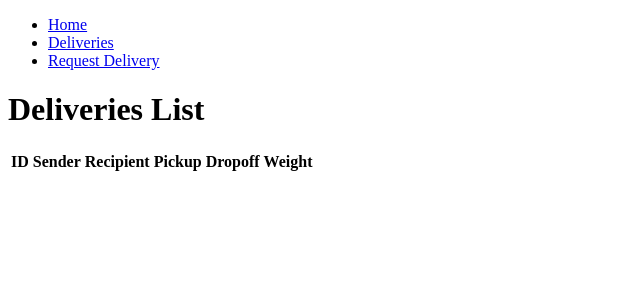
After one commit to SarahDaccache/SOEN343, a Flask app: page /deliveries in a window 1280 px wide. The commit adds this page. Shown: the top 300 px of the page, without its empty margins (0-640 px from the left). Run offline with Flask 3, Linux system fonts and the light colour scheme; lists and menus that the app fills with data are empty.

Commit message:
added logic request and view deliveries

```diff
--- /dev/null
+++ b/code/controllers/__init__.py
@@ -0,0 +1,4 @@
+from .delivery_controller import DeliveryController
+from .package_controller import PackageController
+
+__all__ = ["DeliveryController", "PackageController"]
--- a/code/main.py
+++ b/code/main.py
@@ -1,12 +1,29 @@
 from flask import Flask, redirect, url_for, request, render_template, session
+from models import *
+from controllers import *
 
 app = Flask(__name__)
 app.secret_key = "123Vivalalgerie"
+
+delivery_controller = DeliveryController.getInstance()
 
 @app.route("/")
 def home():
     return render_template("index.html")
 
+@app.route("/request_delivery", methods=["POST", "GET"])
+def request_delivery():
+    if request.method == "POST":
+        delivery_controller.extract_delivery(request.form)
+        return redirect(url_for('deliveries'))
+
+    else:
+        return render_template("request_delivery.html")
+
+@app.route('/deliveries')
+def deliveries():
+    return render_template("deliveries.html", deliveries=delivery_controller.deliveries)
+
 
 if __name__ == "__main__":
     app.run()
--- /dev/null
+++ b/code/models/__init__.py
@@ -0,0 +1,4 @@
+from .delivery import Delivery
+from .package import Package
+
+__all__ = ["Delivery", "Package"]
--- /dev/null
+++ b/code/templates/deliveries.html
@@ -0,0 +1,29 @@
+{% include 'header.html' %}
+
+    <h1>Deliveries List</h1>
+    <table>
+        <thead>
+            <tr>
+                <th>ID</th>
+                <th>Sender</th>
+                <th>Recipient</th>
+                <th>Pickup</th>
+                <th>Dropoff</th>
+                <th>Weight</th>
+            </tr>
+        </thead>
+        <tbody>
+            {% for del in deliveries %}
+            <tr>
+                <td>{{ del.id }}</td>
+                <td>{{ del.sender }}</td>
+                <td>{{ del.recipient }}</td>
+                <td>{{ del.package.pickup }}</td>
+                <td>{{ del.package.dropoff }}</td>
+                <td>{{ del.package.weight }}</td>
+            </tr>
+            {% endfor %}
+        </tbody>
+    </table>
+    </body>
+</html>
--- a/code/templates/header.html
+++ b/code/templates/header.html
@@ -10,6 +10,8 @@
             <nav>
                 <ul>
                     <li><a href="/">Home</a></li>
+                    <li><a href="/deliveries">Deliveries</a></li>
+                    <li><a href="/request_delivery">Request Delivery</a></li>
                 </ul>
             </nav>
         </header>
```
Also changed, not shown: code/controllers/delivery_controller.py (added, +21 -0 lines), code/controllers/package_controller.py (added, +17 -0 lines), code/models/delivery.py (added, +9 -0 lines), code/models/package.py (added, +9 -0 lines), code/templates/request_delivery.html (added, +18 -0 lines).
